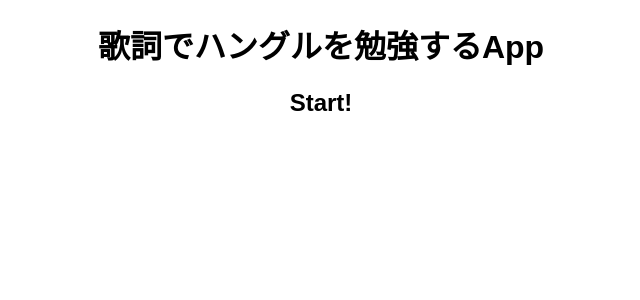
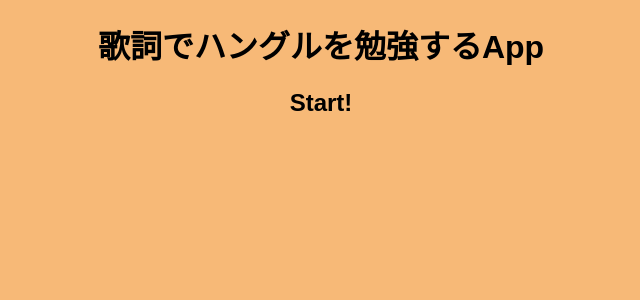
Before and after one commit to pchm13/studyHangul, a React (Create React App) app: page / in a window 1280 px wide. Shown: the top 300 px of the page, without its empty margins (319-959 px from the left). Built offline with nearby package versions, Linux system fonts and the light colour scheme.

Commit message:
背景色変更

```diff
--- a/src/styles.css
+++ b/src/styles.css
@@ -1,3 +1,7 @@
+* {
+  background-color: #f7b977;
+}
+
 .App {
   font-family: sans-serif;
   text-align: center;
```
Also changed, not shown: 1 other file (tests, documents, lock files or other folders).
